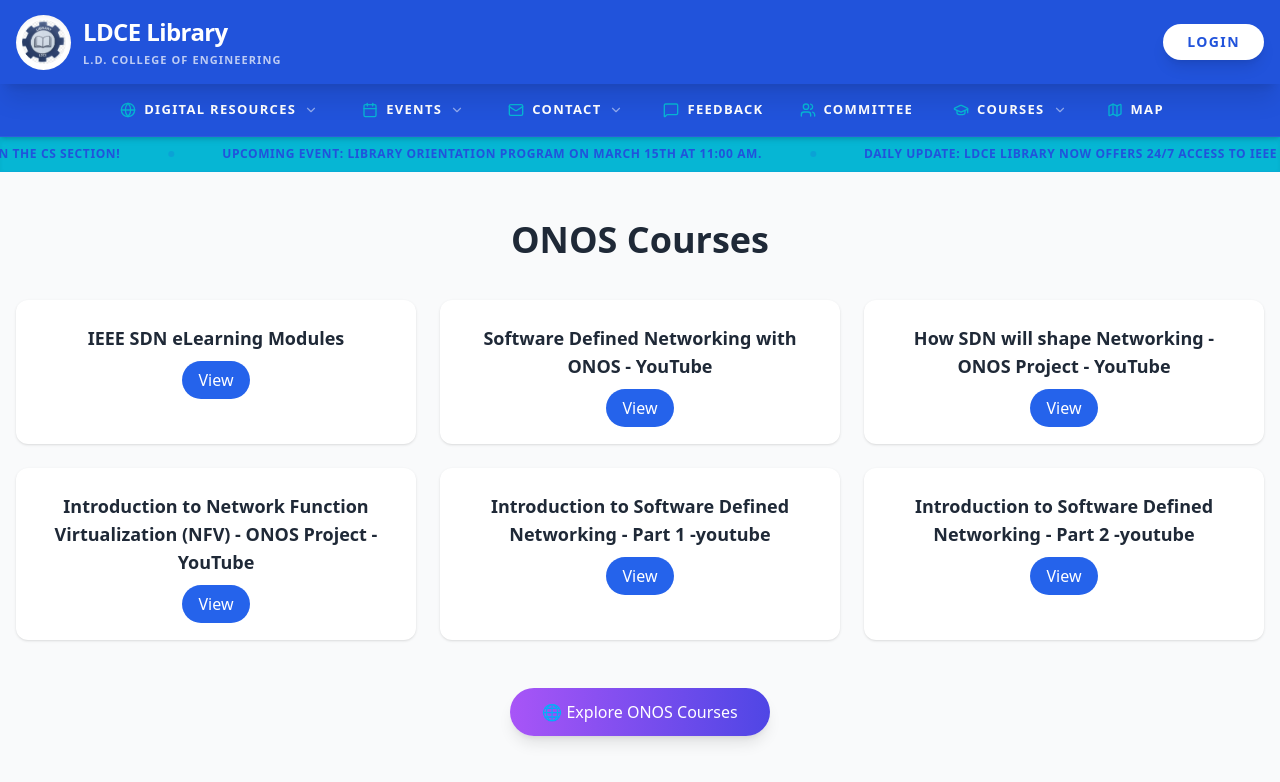
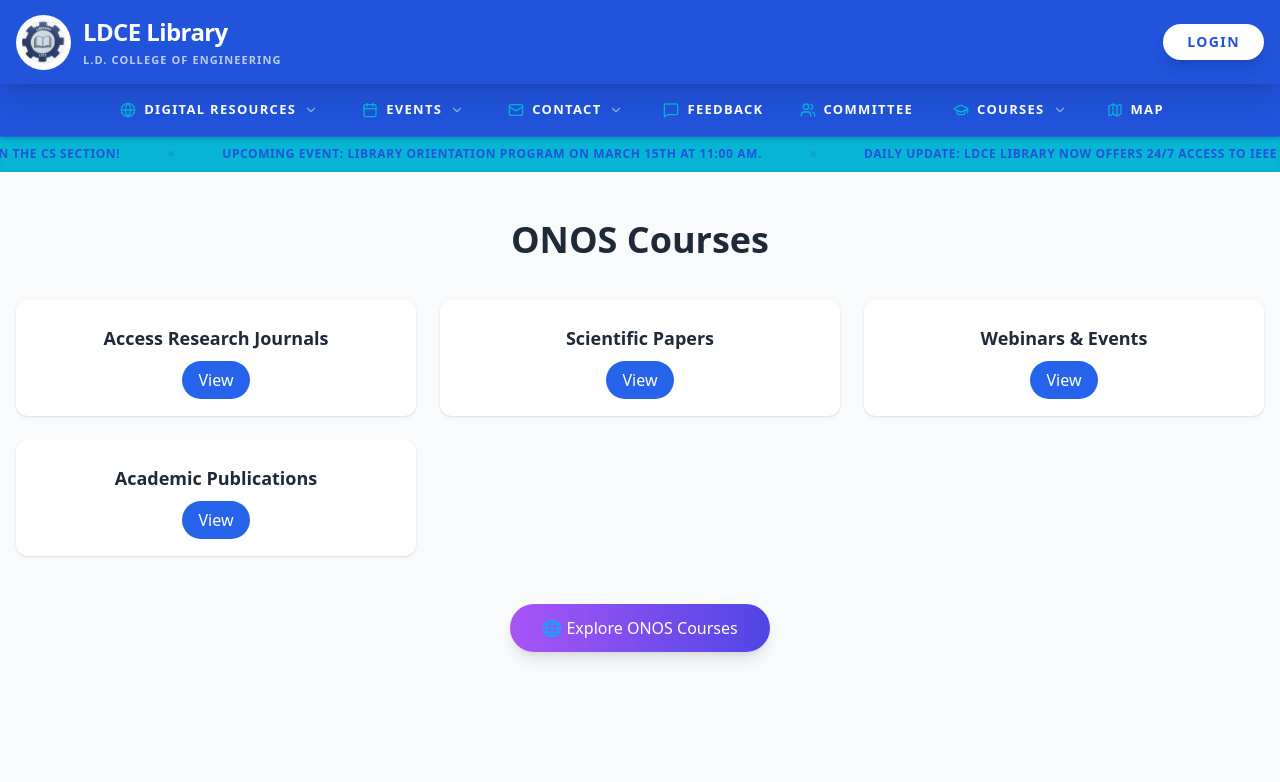
Before and after one commit to krupal-05/CTC-Library, a React (Vite) app in the folder frontend/: page /learning/onos in a window 1280 px wide. Shown: the top 782 px of the page. Built offline with nearby package versions, Linux system fonts and the light colour scheme.

Commit message:
Added NPTEL and ONOS courses pages with UI and links

```diff
--- a/frontend/src/pages/courses/CourseOnos.jsx
+++ b/frontend/src/pages/courses/CourseOnos.jsx
@@ -5,29 +5,22 @@ const CourseOnos = () => {
 
     const courses = [
         {
-            name: "IEEE SDN eLearning Modules",
-            link: "https://sdn.ieee.org/education/elearning.html"
+            name: "Access Research Journals",
+            link: "https://www.onos.gov.in"
         },
         {
-            name: "Software Defined Networking with ONOS - YouTube",
-            link: "https://www.youtube.com/watch?v=iU9oNFKWkrU"
+            name: "Scientific Papers",
+           link: "https://www.onos.gov.in"
         },
         {
-            name: "How SDN will shape Networking - ONOS Project - YouTube",
-            link: "https://www.youtube.com/watch?v=c9-K5O_qYgA"
+            name: "Webinars & Events",
+            link: "https://www.onos.gov.in"
         },
         {
-            name: "Introduction to Network Function Virtualization (NFV) - ONOS Project - YouTube",
-            link: "https://www.youtube.com/watch?v=uoSO12hyuQw"
+            name: "Academic Publications",
+            link: "https://www.onos.gov.in"
         },
-        {
-            name: "Introduction to Software Defined Networking - Part 1 -youtube",
-            link: "https://www.youtube.com/watch?v=iU9oNFKWkrU"
-        },
-        {
-            name: "Introduction to Software Defined Networking - Part 2 -youtube",
-            link: "https://www.youtube.com/watch?v=DMv8TJv0-DQ"
-        },
+
     ];
 
     return (
@@ -59,7 +52,7 @@ const CourseOnos = () => {
             </div>
              <div className="flex justify-center mt-12">
         <a
-          href="https://onosproject.org/"
+          href="https://www.onos.gov.in/"
           target="_blank"
           rel="noopener noreferrer"
           className="bg-gradient-to-r from-purple-500 to-indigo-600 text-white px-8 py-3 rounded-full shadow-lg hover:scale-105 transition"
```
